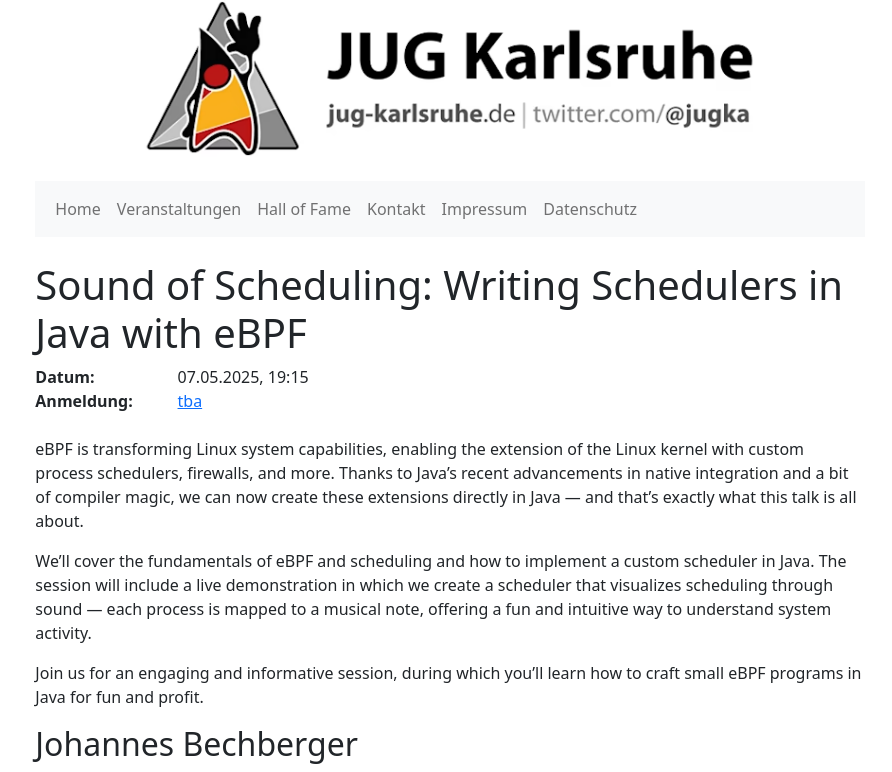
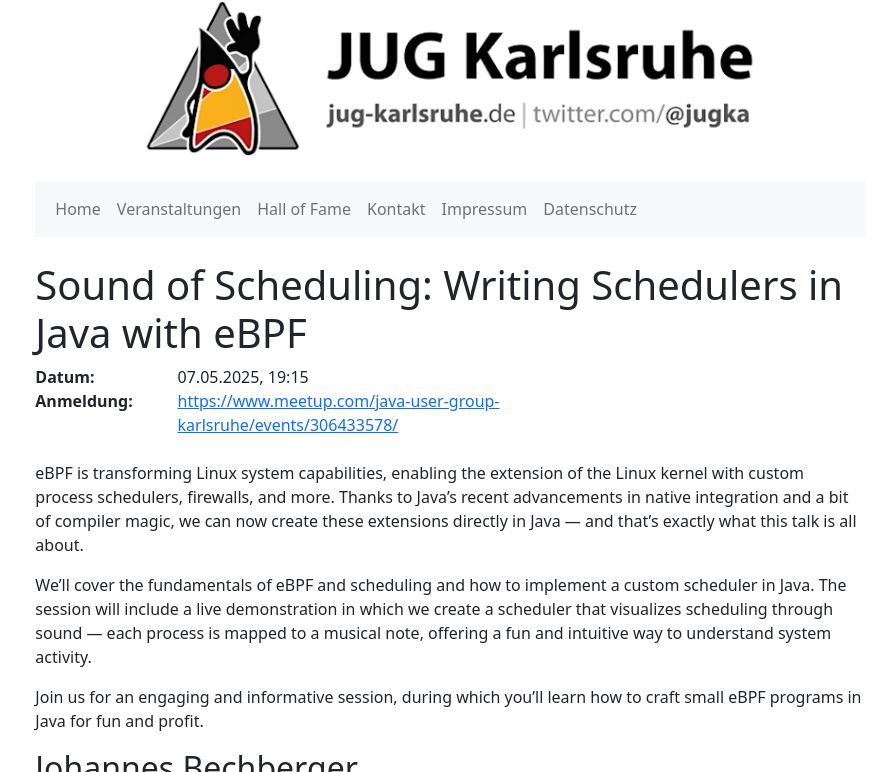
Before and after one commit to jugka/jugka-site, a Jekyll site: the page built from _posts/events/2025-05-07-sounds-of-scheduling.markdown, in a window 1280 px wide and 900 px high, cut to the strip 0-772 px from the top of the window. Shown: the whole strip, without its empty margins (190-1082 px from the left). Built offline with Jekyll 4.4.1, drawn with Linux system fonts in a browser that asks for light colours.

Commit message:
Update 2025-05-07-sounds-of-scheduling.markdown

```diff
--- a/_posts/events/2025-05-07-sounds-of-scheduling.markdown
+++ b/_posts/events/2025-05-07-sounds-of-scheduling.markdown
@@ -2,7 +2,7 @@
 layout: event
 title:  "Sound of Scheduling: Writing Schedulers in Java with eBPF"
 date:   2025-05-07 19:15:00 +0200
-registration: tba
+registration: https://www.meetup.com/java-user-group-karlsruhe/events/306433578/
 tags: events
 speakers:
 - jbechberger
```
